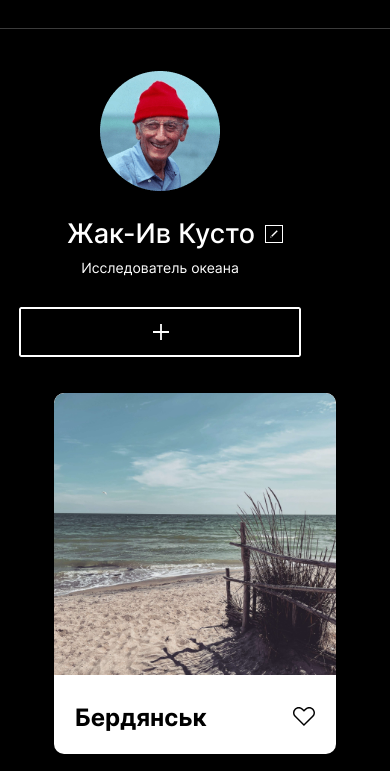
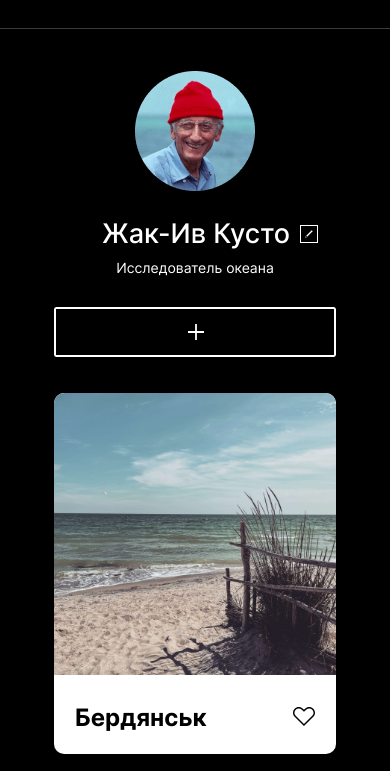
Before and after one commit to DanaGampsun/mesto, a plain HTML site: page index.html in a window 390 px wide. Shown: the part 55-826 px from the top of the page. Drawn offline with Linux system fonts and the light colour scheme; files whose address does not match are found by name.

Commit message:
fix: Fixed bugs

```diff
--- a/blocks/profile/profile.css
+++ b/blocks/profile/profile.css
@@ -14,12 +14,5 @@
         padding-top: 42px;
         align-items: center;
         max-width: 282px;
-
     }
 }
-
-@media screen and (max-width: 450px) {
-    .profile {
-        margin: 0 19px 0;
-    }
-}
```
